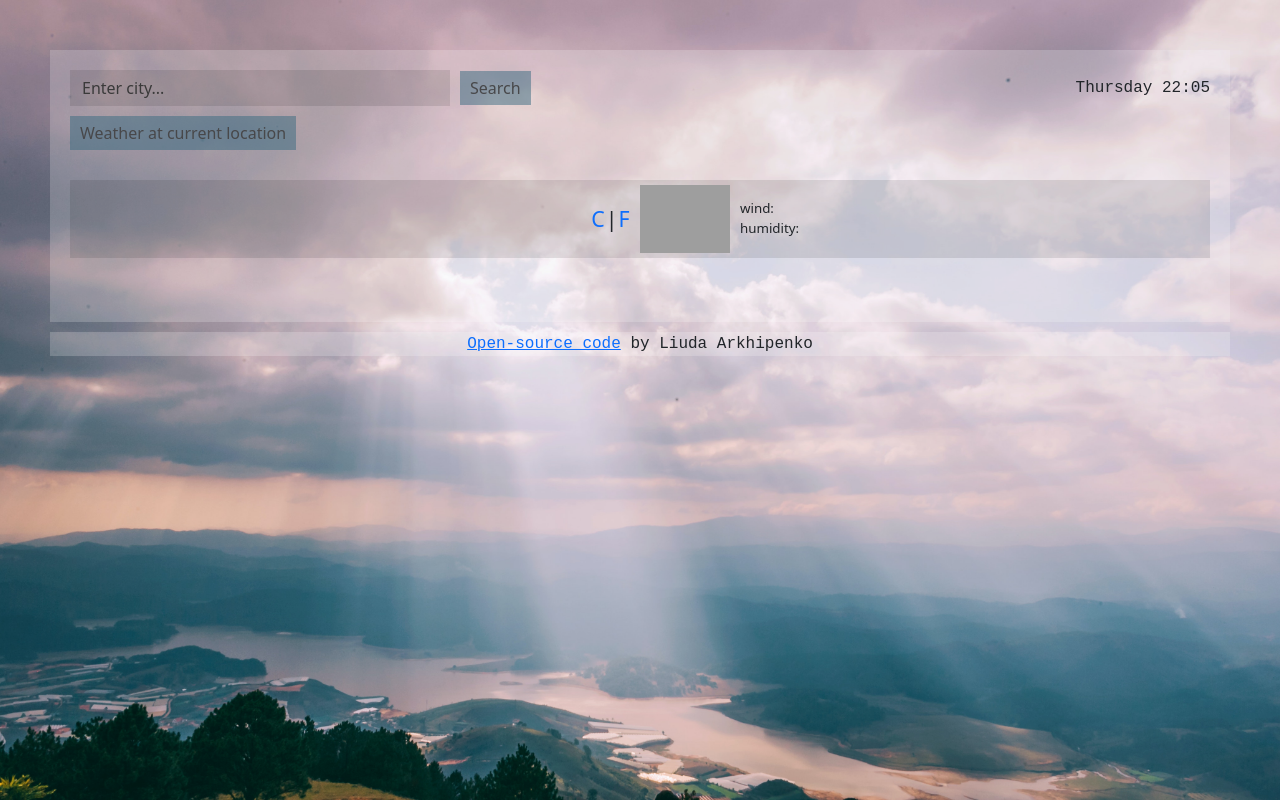
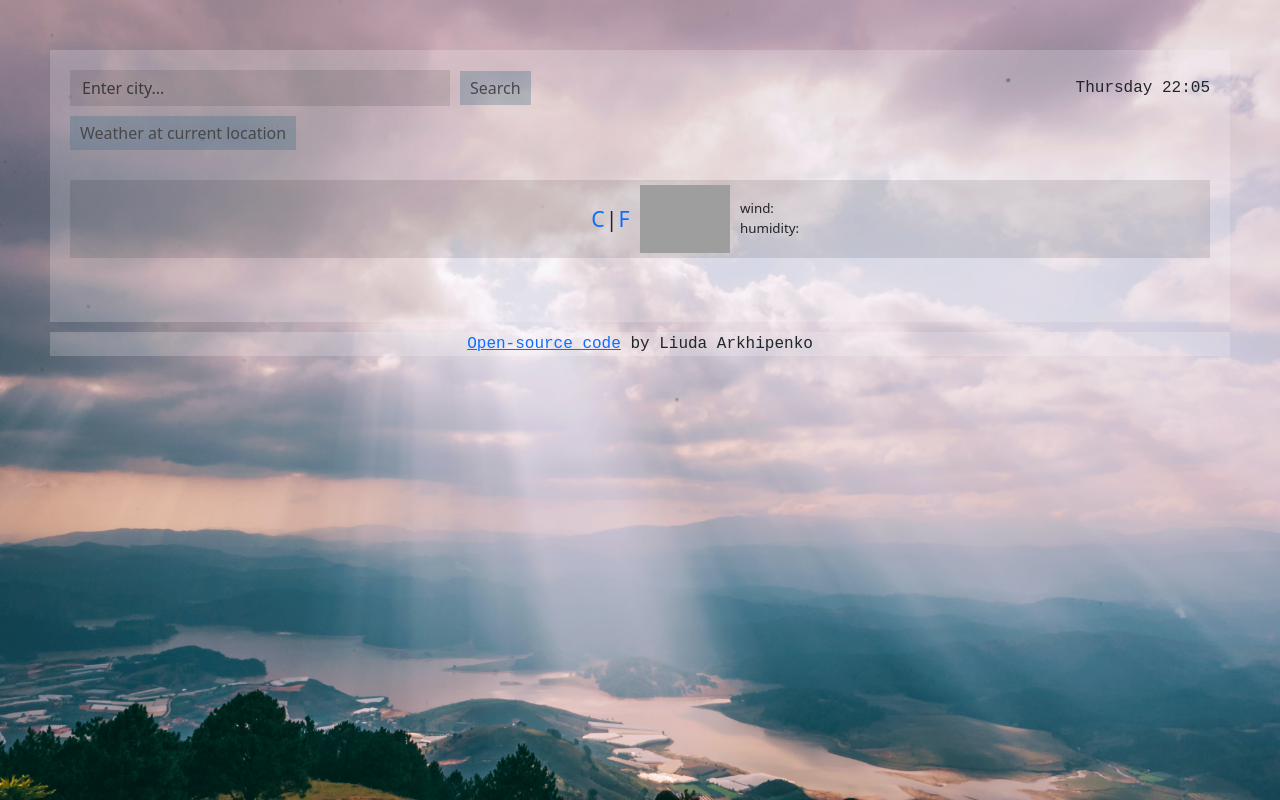
Before and after one commit to LArkhip/weather-app, a plain HTML site: page index.html in a window 1280 px wide. Drawn offline with nearby package versions, Linux system fonts and the light colour scheme; grey boxes are pictures that could not be loaded.

Commit message:
btn styling

```diff
--- a/src/styles.css
+++ b/src/styles.css
@@ -28,7 +28,7 @@ body {
 
 #searchBtn {
   color: #48484a;
-  background-color: rgb(57, 107, 128, 0.5);
+  background-color: rgb(57, 107, 128, 0.3);
   margin-left: 10px;
   padding: 5px 10px;
   border: none;
@@ -37,7 +37,7 @@ body {
 #currentLocationWeatherBtn {
   margin-top: 10px;
   color: #48484a;
-  background-color: rgb(57, 107, 128, 0.5);
+  background-color: rgb(57, 107, 128, 0.3);
   padding: 5px 10px;
   border: none;
 }
```
